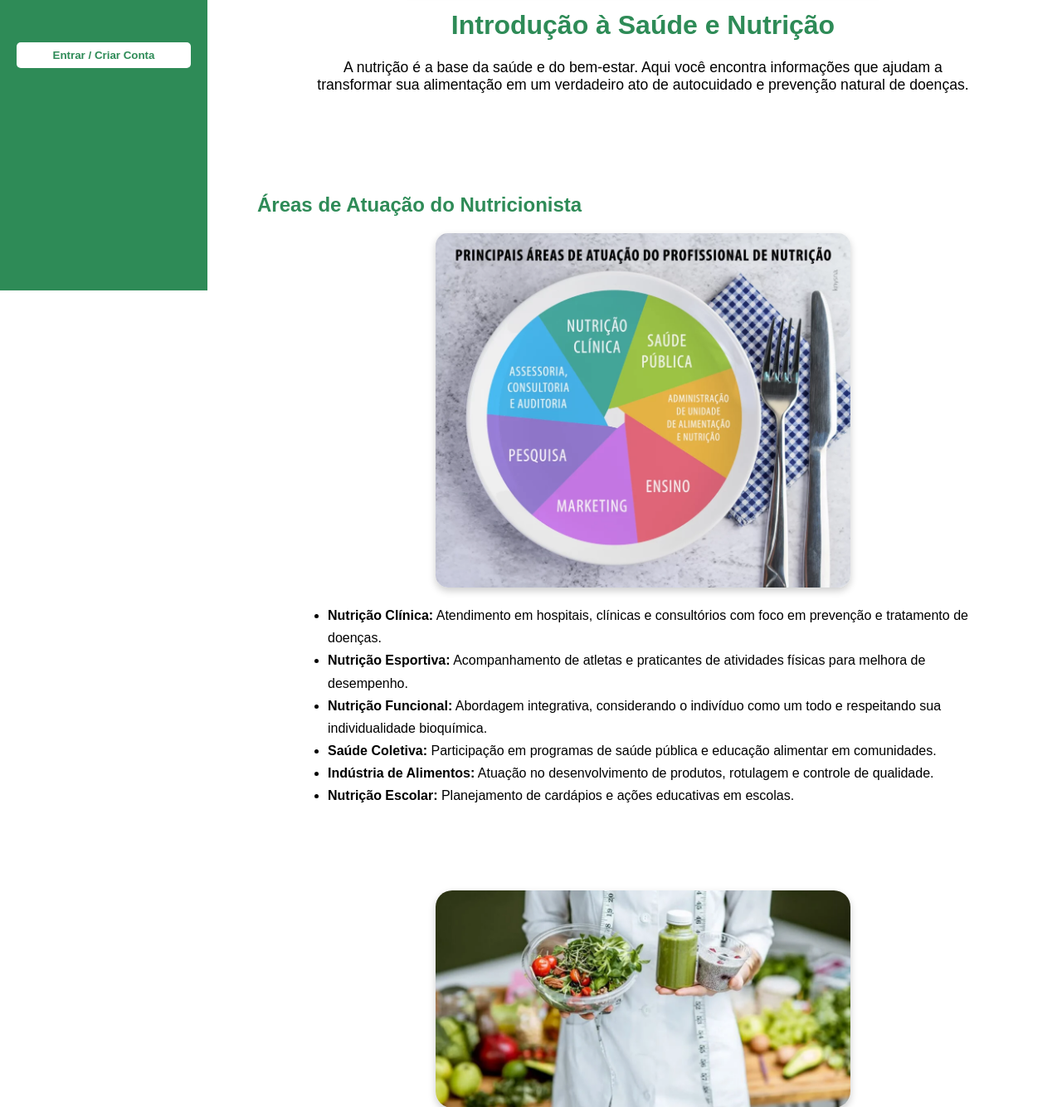
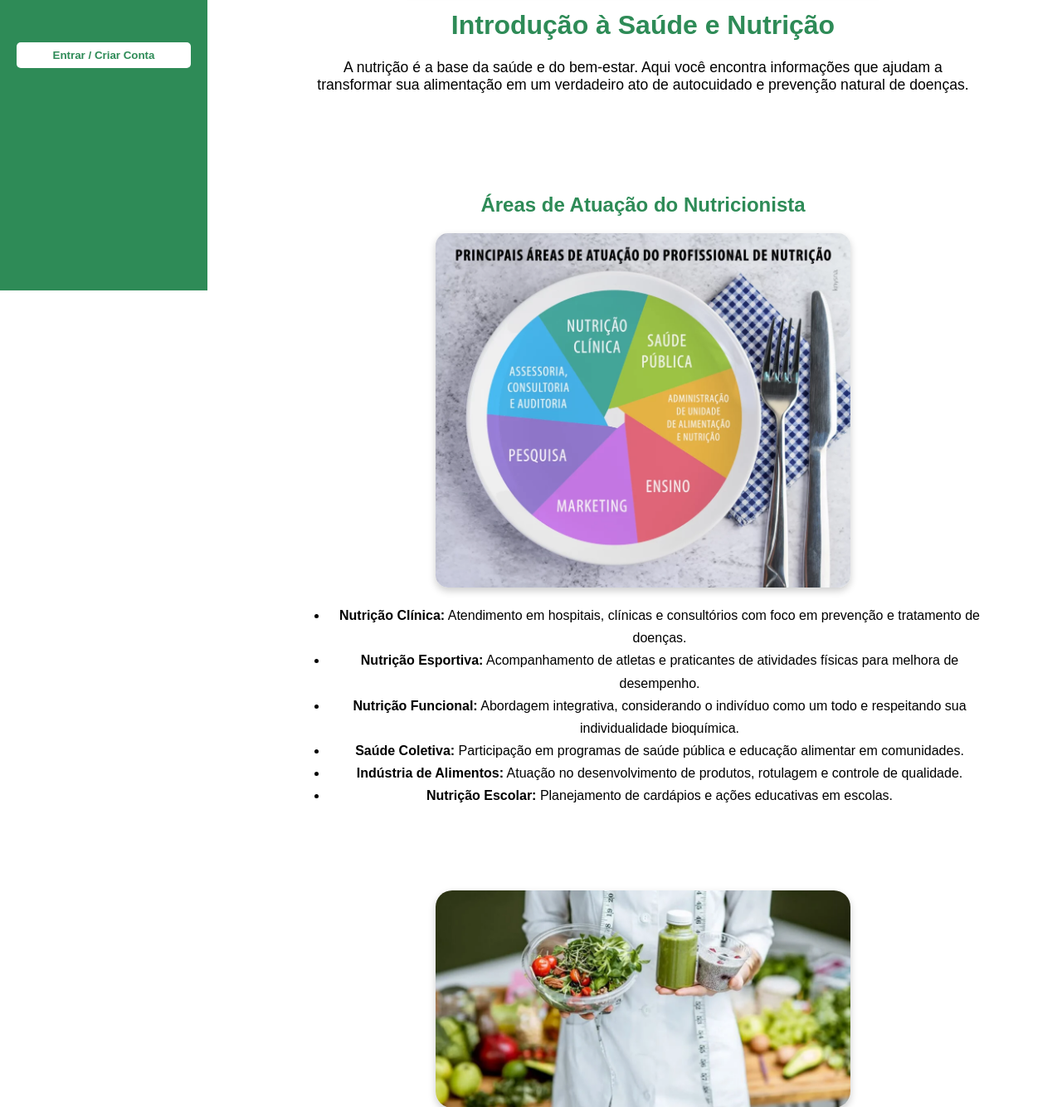
Before and after one commit to NutriAmorim/loja_nutri_novo, a Django app: page / in a window 1280 px wide. Shown: the part 510-1844 px from the top of the page at 83% size. Run offline with Django 5.2, Linux system fonts and the light colour scheme.

Commit message:
Centralizar título 'Áreas de Atuação do Nutricionista' no desktop

```diff
--- a/loja_app/templates/loja_app/pagina_principal.html
+++ b/loja_app/templates/loja_app/pagina_principal.html
@@ -16,8 +16,8 @@
 </div>
 
 <!-- Áreas de atuação do Nutricionista -->
-<div style="margin-bottom: 60px; padding: 20px;">
-    <h2 style="color: #2E8B57;">Áreas de Atuação do Nutricionista</h2>
+<div style="margin-bottom: 60px; padding: 20px; text-align: center;">
+    <h2 style="color: #2E8B57; margin-bottom: 20px;">Áreas de Atuação do Nutricionista</h2>
     <img src="{% static 'img/profissional-de-nutricao.webp' %}" alt="Profissional de Nutrição"
          style="max-width: 500px; width: 100%; height: auto; border-radius: 15px; margin: 20px auto; display: block; box-shadow: 0 4px 10px rgba(0,0,0,0.2);">
     <ul style="font-size: 1em; line-height: 1.7; max-width: 800px; margin: auto;">
```
